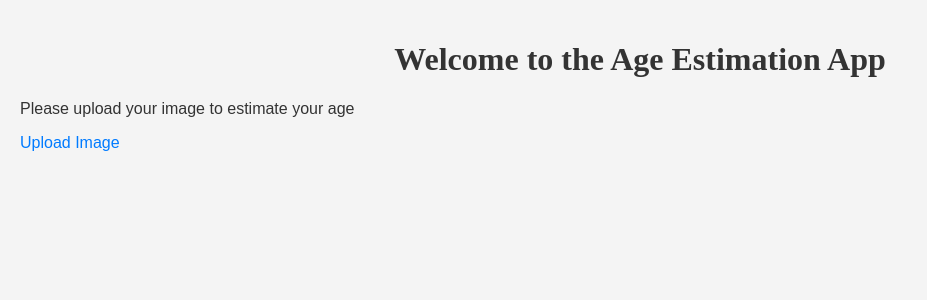
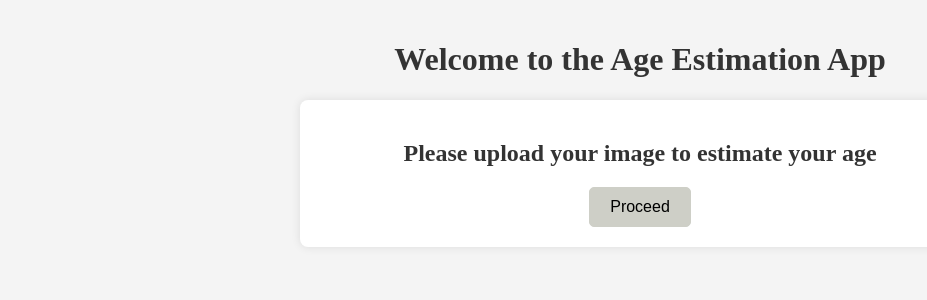
Before and after one commit to software-students-spring2024/4-containerized-app-exercise-ja-ai, a Flask app: page / in a window 1280 px wide. Shown: the top 300 px of the page, without its empty margins (0-927 px from the left). Run offline with Flask 3, Linux system fonts and the light colour scheme; parts of the project's set-up code (start-up, migrations or seed data) failed here and were passed over; some web fonts are replaced.

Commit message:
updated styling across pages

```diff
--- a/web-app/static/css/styles.css
+++ b/web-app/static/css/styles.css
@@ -17,6 +17,20 @@ body {
     padding: 20px;
     background-color: #f4f4f4;
     color: #333;
+}
+
+.indexForm{
+    background: #fff;
+    padding: 20px;
+    border-radius: 8px;
+    box-shadow: 0 0 10px rgba(0, 0, 0, 0.1);
+    align-items: center;
+    justify-content: center;
+    text-align: center;
+    display: flex;
+    flex-direction: column;
+    margin: 0 auto;
+    width: 80vh;
 }
 
 h1, h2 {
@@ -69,6 +83,7 @@ form {
     display: flex;
     flex-direction: column;
     margin: 0 auto;
+    width: 80vh;
 }
 
 label {
@@ -91,8 +106,8 @@ input[type="submit"] {
 
 input[type="submit"] {
     font-family: bion;
-    background-color: #007bff;
-    color: white;
+    background-color: #CECFC7;
+    color: black;
     border: none;
     padding: 10px 20px;
     border-radius: 5px;
@@ -100,7 +115,7 @@ input[type="submit"] {
 }
 
 input[type="submit"]:hover {
-    background-color: #0056b3;
+    background-color: #0FA3B1;
 }
 
 /* Image Styles */
@@ -134,6 +149,26 @@ input#image{
     color: gray;
 }
 
+.uploadButton{
+    display: inline-block;
+    padding: 10px 20px;
+    font-size: 16px;
+    text-align: center;
+    text-decoration: none;
+    color: black;
+    background-color: #CECFC7;
+    border: 1px solid #CECFC7;
+    border-radius: 5px;
+    cursor: pointer;
+}
+
+.uploadButton:hover {
+    background-color: #0FA3B1;
+    border-color: #0FA3B1;
+    text-decoration: none;
+  }
+
+
 @media (max-width: 768px) {
     .result-item {
         width: calc(50% - 20px);
--- a/web-app/templates/index.html
+++ b/web-app/templates/index.html
@@ -5,13 +5,15 @@
     <link rel="stylesheet" type="text/css" href="{{ url_for('static', filename='css/styles.css') }}">
 </head>
 <body>
+    <div class="container">
+
     <h1>Welcome to the Age Estimation App</h1>
-
+    <div class="indexForm">
     <!-- Instructions for users -->
-    <p>Please upload your image to estimate your age</p>
+    <h2>Please upload your image to estimate your age</h2>
 
     <!-- Link to the upload page -->
-    <a href="{{ url_for('upload_image') }}">Upload Image</a>
+    <a href="{{ url_for('upload_image') }}" class="uploadButton">Proceed</a>
 
     <!-- Display flash messages -->
     {% with messages = get_flashed_messages(with_categories=true) %}
@@ -21,6 +23,7 @@
             {% endfor %}
         {% endif %}
     {% endwith %}
-
+        </div>
+    </div>
 </body>
 </html>
--- a/web-app/templates/results.html
+++ b/web-app/templates/results.html
@@ -1,6 +1,7 @@
 <!DOCTYPE html>
 <html lang="en">
 <head>
+    <link rel="stylesheet" type="text/css" href="{{ url_for('static', filename='css/styles.css') }}">
     <meta charset="UTF-8">
     <meta name="viewport" content="width=device-width, initial-scale=1.0">
     <title>Results</title>
--- a/web-app/templates/upload.html
+++ b/web-app/templates/upload.html
@@ -1,6 +1,7 @@
 <!DOCTYPE html>
 <html>
 <head>
+    <link rel="stylesheet" type="text/css" href="{{ url_for('static', filename='css/styles.css') }}">
     <title>Upload Image</title>
     <script src="https://ajax.googleapis.com/ajax/libs/jquery/3.5.1/jquery.min.js"></script>
     <script>
@@ -32,11 +33,13 @@
     </script>
 </head>
 <body>
+    <div class="container">
     <h1>Upload Image for Age Estimation</h1>
     <form id="uploadForm" onsubmit="event.preventDefault(); startTask();">
-        <label for="image">Select image:</label>
+        <h2><label for="image">Select image:</label></h2>
         <input type="file" id="image" name="image" required>
         <input type="submit" value="Upload">
     </form>
+</div>
 </body>
 </html>
```
